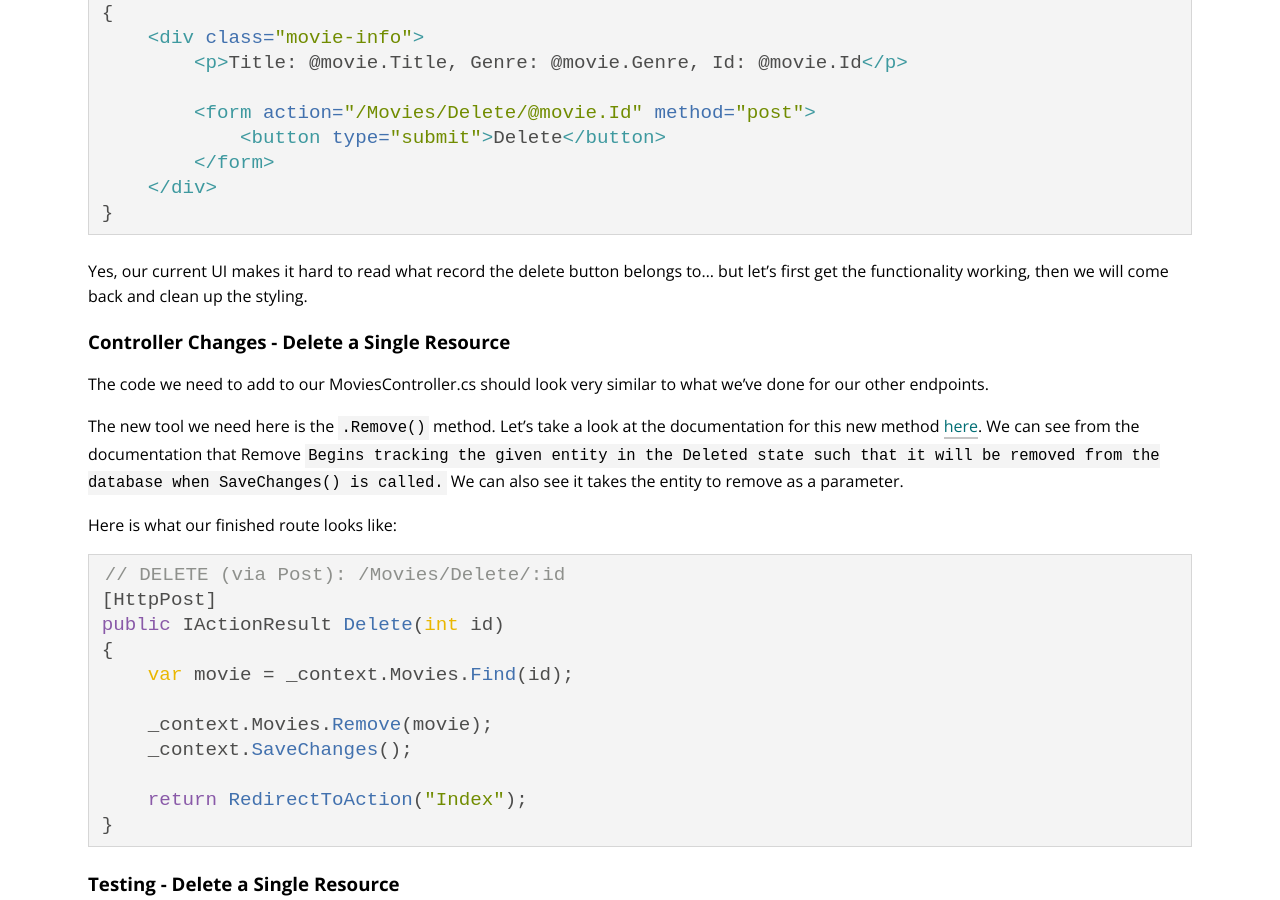
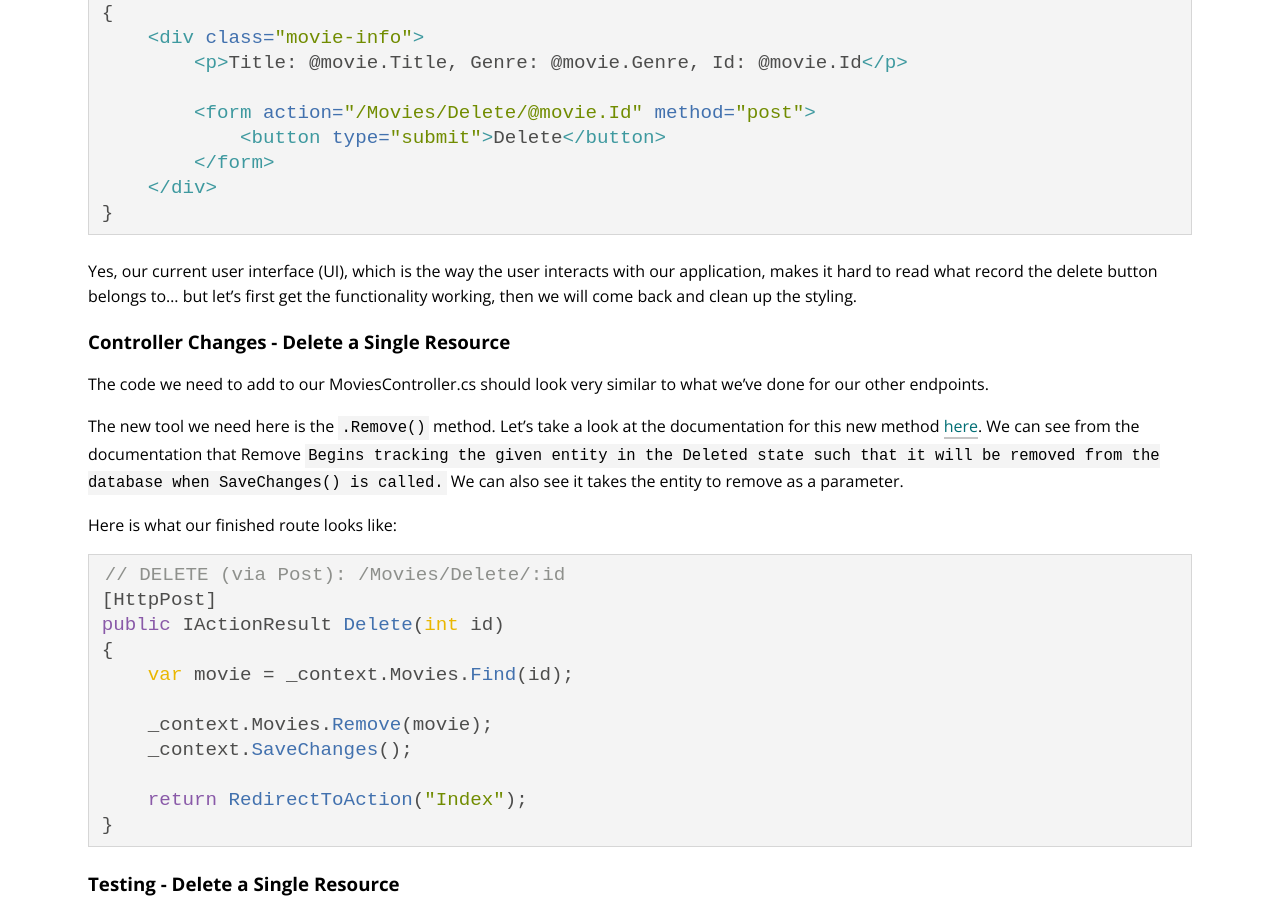
Before and after one commit to turingschool/launch-curriculum, a Jekyll site: the page built from module3/lessons/Week4/DeleteResource.md, in a window 1280 px wide and 900 px high, scrolled down 1094 px. Built offline with Jekyll 4.4.1, drawn with Linux system fonts in a browser that asks for light colours; nearby versions of some CDN libraries; comment, search, counter and statistics services are not loaded; some of the changed text lies outside the part shown.

Commit message:
Address feedback

````diff
--- a/module3/lessons/Week4/DeleteResource.md
+++ b/module3/lessons/Week4/DeleteResource.md
@@ -49,7 +49,7 @@
 }
 ```
 
-Yes, our current UI makes it hard to read what record the delete button belongs to... but let's first get the functionality working, then we will come back and clean up the styling.
+Yes, our current user interface (UI), which is the way the user interacts with our application, makes it hard to read what record the delete button belongs to... but let's first get the functionality working, then we will come back and clean up the styling.
 
 ### Controller Changes - Delete a Single Resource
 
@@ -82,7 +82,11 @@
 
 ### Testing - Delete a Single Resource
 
-> With your partner, write at least two tests to test our new delete functionality.
+<section class='call-to-action' markdown='1'>
+
+With your partner, write at least two tests to test our new delete functionality.
+
+</section>
 
 <section class="answer" markdown="1">
 ### One Solution
@@ -167,7 +171,11 @@
 
 One question that may have come up while writing tests for deleting a movie is the following: What happens to the associated reviews if a movie is deleted?
 
-> With your partner, try to figure out what happens in this case. Be prepared to answer how you figured out what happens when we come back together. Once you figure out what happens, try to write a test for this functionality.
+<section class='call-to-action' markdown='1'>
+
+With your partner, try to figure out what happens in this case. Be prepared to answer how you figured out what happens when we come back together. Once you figure out what happens, try to write a test for this functionality.
+</section>
+
 
 This concept is called cascading delete, you can learn more [here](https://learn.microsoft.com/en-us/ef/core/saving/cascade-delete).
 
@@ -178,9 +186,12 @@
 
 Start by adding a `Index.cshtml.css` file in the same folder as the Index page for Movies. `Views` -> `Movies`.
 
-> With your partner, take 15 minutes and improve the ui. When we come back together I'll call on groups to share their CSS changes. If you're stuck on where to start here are some ideas.
+<section class='call-to-action' markdown='1'>
 
-<!-- Dropdown -->
+With your partner, take 15 minutes and improve the ui. When we come back together I'll call on groups to share their CSS changes. If you're stuck on where to start here are some ideas.
+</section>
+
+
 <section class="answer" markdown="1">
 ### Some Ideas
 
@@ -197,7 +208,10 @@
 
 When I go to a page similar to `https://localhost:7052/movies/3/reviews` I should see all reviews and a button next to each review to delete.
 
-> With your partner, implement delete for reviews. Once you have the functionality working, you can add some CSS to improve your UI.
+<section class='call-to-action' markdown='1'>
+
+With your partner, implement delete for reviews. Once you have the functionality working, you can add some CSS to improve your UI.
+</section>
 
 When we come back together your instructor will call on groups to share what they worked on and the answer to the following questions:
 
````
Also changed, not shown: other parts of module3/lessons/Week4/DeleteResource.md (+1 -1 lines), module3/preparation/Week4/DeleteResource.md (+1 -3 lines).
